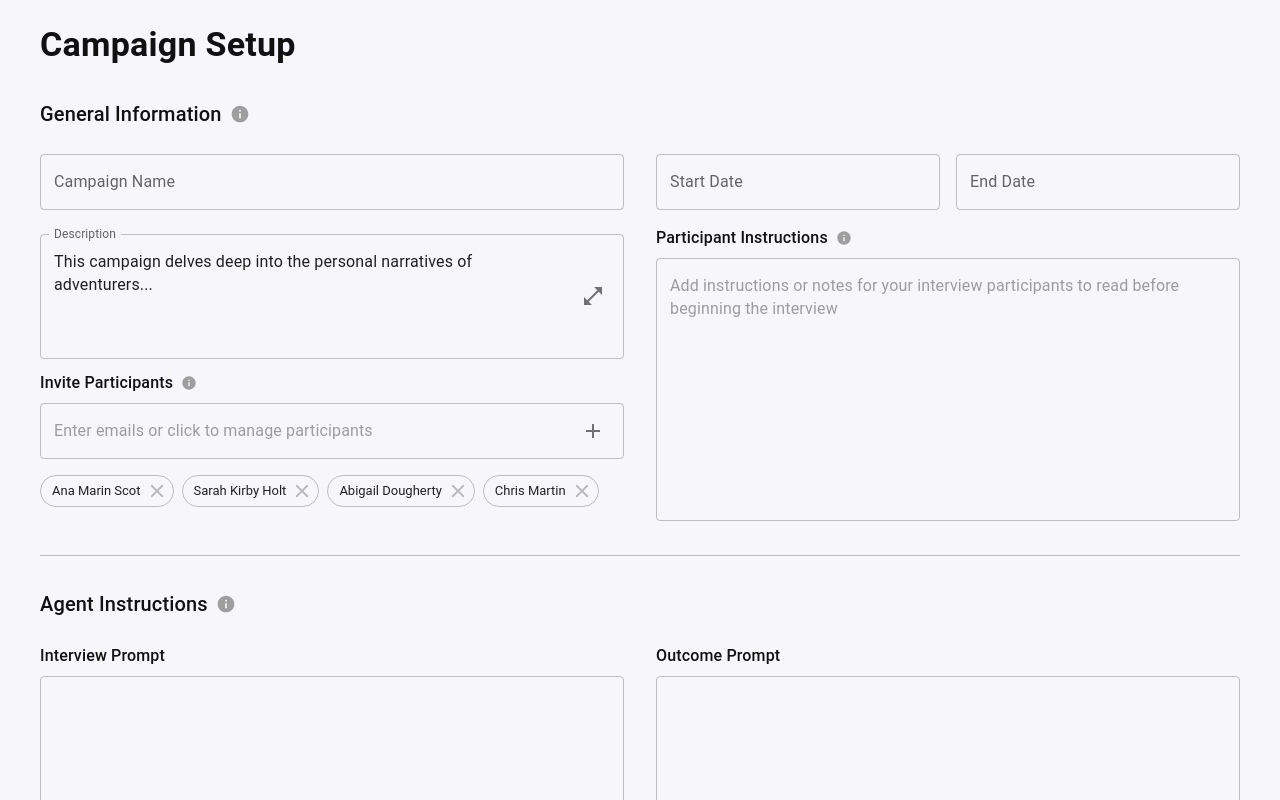
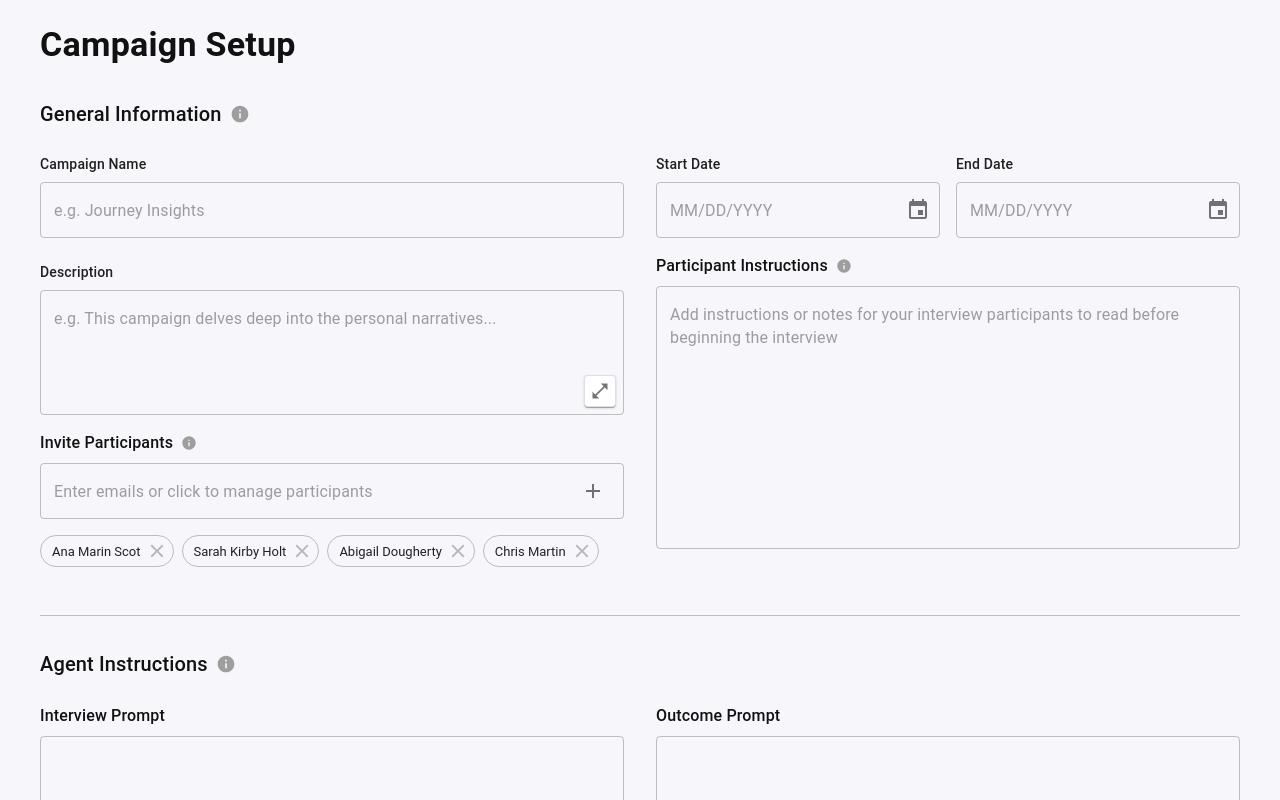
Before and after one commit to Dheeraj-kkde/campaign, a React (Vite) app: page / in a window 1280 px wide. Shown: the top 800 px of the page. Built offline with nearby package versions, Linux system fonts and the light colour scheme.

Commit message:
fixed general information css issues

```diff
--- a/src/components/CampaignSetup/GeneralInformationSection.tsx
+++ b/src/components/CampaignSetup/GeneralInformationSection.tsx
@@ -6,11 +6,12 @@ import {
   InputAdornment,
   IconButton,
   Box,
+  Alert,
 } from "@mui/material";
 import AddIcon from "@mui/icons-material/Add";
 import OpenInFullIcon from "@mui/icons-material/OpenInFull";
 import InfoIcon from "@mui/icons-material/Info";
-import { DatePicker } from "@mui/x-date-pickers/DatePicker";
+import { DesktopDatePicker } from "@mui/x-date-pickers/DesktopDatePicker";
 import dayjs, { Dayjs } from "dayjs";
 import InlineParticipantsChips from "./InlineParticipantsChips";
 import { useCampaignStore } from "../../store/campaignStore";
@@ -39,8 +40,19 @@ const GeneralInformationSection: React.FC<Props> = ({
     (s) => s.setParticipantInstructions
   );
 
+  // local microinteraction: show alert when a field is cleared
+  const [clearedMsg, setClearedMsg] = React.useState<string | null>(null);
+
+  React.useEffect(() => {
+    if (clearedMsg) {
+      const t = window.setTimeout(() => setClearedMsg(null), 1500);
+      return () => window.clearTimeout(t);
+    }
+    return;
+  }, [clearedMsg]);
+
   return (
-    <Box>
+    <Box sx={{ position: "relative" }}>
       <Typography
         variant="h6"
         sx={{ mb: 3, display: "flex", alignItems: "center", fontWeight: 500 }}
@@ -48,29 +60,56 @@ const GeneralInformationSection: React.FC<Props> = ({
         General Information
         <InfoIcon sx={{ ml: 1, fontSize: 20, color: "grey.500" }} />
       </Typography>
-      <Grid container spacing={4} sx={{ mb: 4 }}>
+
+      {/*
+        alignItems="flex-start" is key so both columns start on the same vertical baseline.
+        We render labels above inputs consistently (Typography) so left and right match.
+      */}
+      <Grid container spacing={4} sx={{ mb: 4 }} alignItems="flex-start">
+        {/* LEFT */}
         <Grid item xs={12} md={6}>
-          <TextField
-            fullWidth
-            label="Campaign Name"
-            value={campaignName}
-            onChange={(e) => setCampaignName(e.target.value)}
-            placeholder="e.g. Journey Insights"
-            sx={{ mb: 3 }}
-          />
+          {/* Campaign Name label above the input */}
+          <Typography
+            variant="body2"
+            sx={{ mb: 1, color: "text.primary", fontWeight: 500 }}
+          >
+            Campaign Name
+          </Typography>
 
           <TextField
             fullWidth
-            label="Description"
+            placeholder="e.g. Journey Insights"
+            value={campaignName}
+            onChange={(e) => setCampaignName(e.target.value)}
+            sx={{ mb: 3 }}
+            variant="outlined"
+          />
+
+          {/* Description label above the input */}
+          <Typography
+            variant="body2"
+            sx={{ mb: 1, color: "text.primary", fontWeight: 500 }}
+          >
+            Description
+          </Typography>
+
+          {/* wrapper to position the expand icon at bottom-right inside the field */}
+          <Box sx={{ position: "relative", mb: 2 }}>
+            <TextField
+              fullWidth
+              placeholder="e.g. This campaign delves deep into the personal narratives..."
+              value={description}
+              onChange={(e) => setDescription(e.target.value)}
               multiline
               rows={4}
-            value={description}
-            onChange={(e) => setDescription(e.target.value)}
-            placeholder="e.g. This campaign delves deep into the personal narratives..."
-            sx={{ mb: 1.5 }}
-            InputProps={{
-              endAdornment: (
-                <InputAdornment position="end">
+              variant="outlined"
+              sx={{
+                // provide space on the right so content doesn't sit under the icon
+                pr: "56px",
+              }}
+            />
+
+            {/* absolute positioned expand icon at bottom-right of the textarea */}
             <IconButton
               aria-label="Expand description"
               size="small"
@@ -82,13 +121,21 @@ const GeneralInformationSection: React.FC<Props> = ({
                 }
               }}
               tabIndex={0}
+              sx={{
+                position: "absolute",
+                right: 8,
+                bottom: 8,
+                backgroundColor: "background.paper",
+                borderRadius: 1,
+                boxShadow: 1,
+                "&:hover": { transform: "scale(1.03)" },
+                zIndex: 3,
+                border: (theme) => `1px solid ${theme.palette.divider}`,
+              }}
             >
-                    <OpenInFullIcon />
+              <OpenInFullIcon fontSize="small" />
             </IconButton>
-                </InputAdornment>
-              ),
-            }}
-          />
+          </Box>
 
           <Typography
             variant="body1"
@@ -132,22 +179,52 @@ const GeneralInformationSection: React.FC<Props> = ({
           <InlineParticipantsChips onOpenInvite={onOpenInvite} />
         </Grid>
 
+        {/* RIGHT */}
         <Grid item xs={12} md={6}>
+          {/*
+            Render labels above each date picker to match left-side label rhythm.
+            That ensures Start Date aligns horizontally with the Campaign Name input.
+          */}
           <Grid container spacing={2} sx={{ mb: 2 }}>
             <Grid item xs={6}>
-              <DatePicker
-                label="Start Date"
+              <Typography
+                variant="body2"
+                sx={{ mb: 1, color: "text.primary", fontWeight: 500 }}
+              >
+                Start Date
+              </Typography>
+
+              <DesktopDatePicker
                 value={startDate}
                 onChange={(newVal: Dayjs | null) => setDates(newVal, endDate)}
-                slotProps={{ textField: { fullWidth: true } }}
+                slotProps={{
+                  field: {
+                    clearable: true,
+                    onClear: () => setClearedMsg("Start date cleared!"),
+                  } as any,
+                  textField: { fullWidth: true },
+                }}
               />
             </Grid>
+
             <Grid item xs={6}>
-              <DatePicker
-                label="End Date"
+              <Typography
+                variant="body2"
+                sx={{ mb: 1, color: "text.primary", fontWeight: 500 }}
+              >
+                End Date
+              </Typography>
+
+              <DesktopDatePicker
                 value={endDate}
                 onChange={(newVal: Dayjs | null) => setDates(startDate, newVal)}
-                slotProps={{ textField: { fullWidth: true } }}
+                slotProps={{
+                  field: {
+                    clearable: true,
+                    onClear: () => setClearedMsg("End date cleared!"),
+                  } as any,
+                  textField: { fullWidth: true },
+                }}
               />
             </Grid>
           </Grid>
@@ -178,6 +255,22 @@ const GeneralInformationSection: React.FC<Props> = ({
           </Box>
         </Grid>
       </Grid>
+
+      {/* small floating alert in the bottom-right of this section */}
+      {clearedMsg && (
+        <Alert
+          severity="success"
+          sx={{
+            position: "absolute",
+            bottom: 8,
+            right: 8,
+            boxShadow: 3,
+            borderRadius: 1,
+          }}
+        >
+          {clearedMsg}
+        </Alert>
+      )}
     </Box>
   );
 };
--- a/src/store/campaignStore.ts
+++ b/src/store/campaignStore.ts
@@ -23,7 +23,7 @@ type CampaignState = {
 
 export const useCampaignStore = create<CampaignState>((set) => ({
   campaignName: '',
-  description: 'This campaign delves deep into the personal narratives of adventurers...',
+  description: '',
   startDate: null,
   endDate: null,
   participantInstructions: '',
```
Lines whose indentation alone changed are shown as unchanged.
